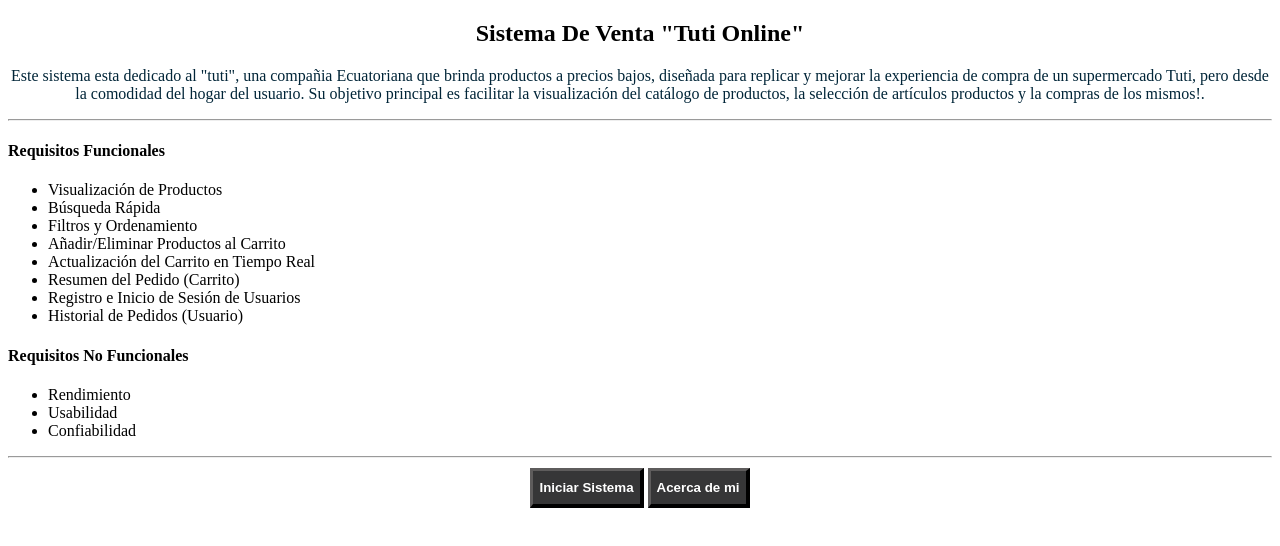
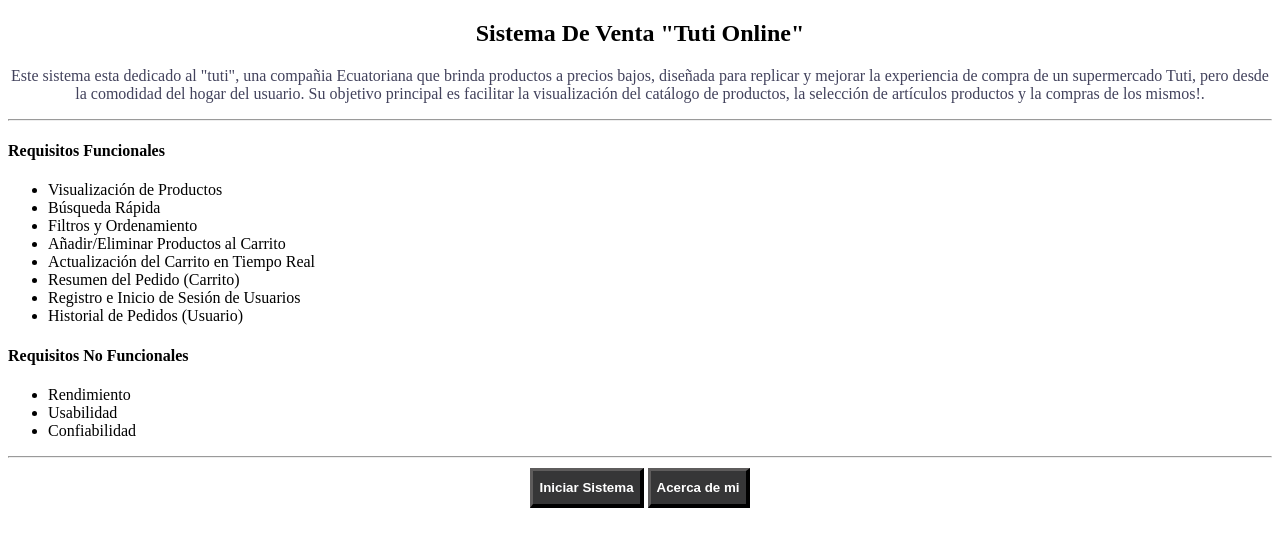
Before and after one commit to CodeNullException/Proyecto-Web-1, a plain HTML site: page index.html in a window 1280 px wide. Shown: the top 546 px of the page. Drawn offline with Linux system fonts and the light colour scheme.

Commit message:
Update style.css

```diff
--- a/style.css
+++ b/style.css
@@ -27,5 +27,5 @@ button:active { /*Cuando Clickeo mi boton cambia a color 555555*/
   background-color: #555555;
 }
 p{
-  color: #012538;
+  color: rgb(66, 66, 92);
 }
```
